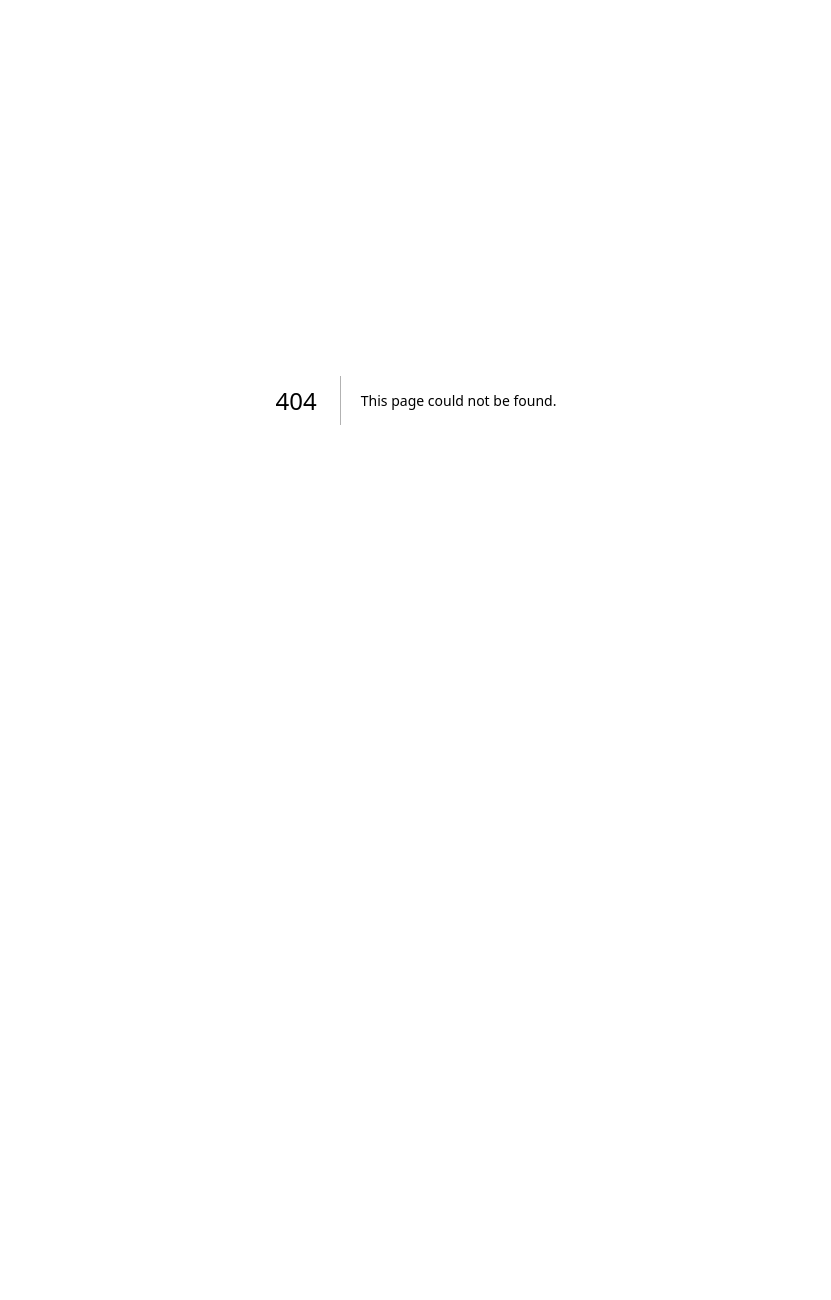
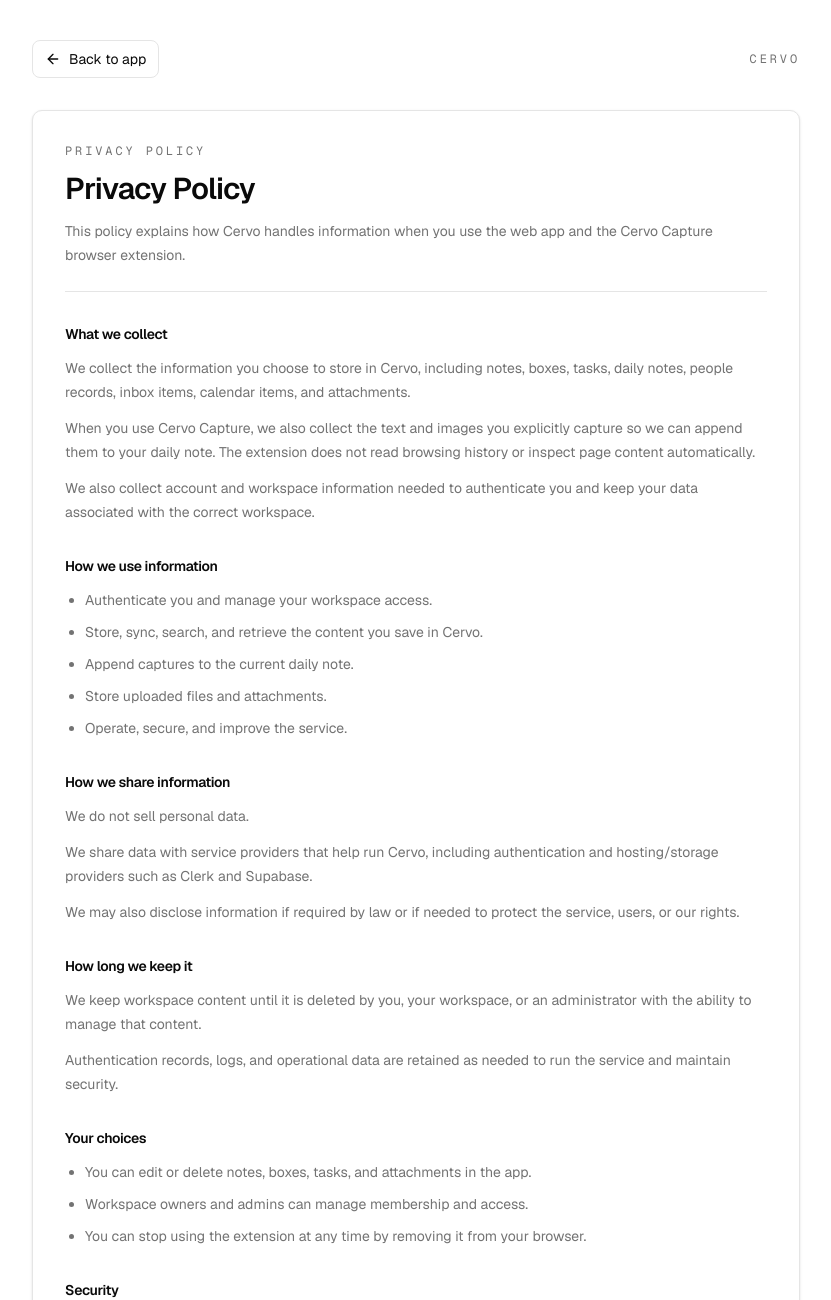
Before and after one commit to silicon-mania/cervo, a Next.js app: page /privacy in a window 1280 px wide. Before the commit this address had no page. Shown: the top 1300 px of the page, without its empty margins (224-1055 px from the left). Before the commit the page ends 800 px from the top, so only its background shows below. Built offline with nearby package versions, Linux system fonts and the light colour scheme.

Commit message:
feat(privacy-policy) created a privacy policy

```diff
--- /dev/null
+++ b/src/app/privacy/page.tsx
@@ -0,0 +1,132 @@
+import type { Metadata } from "next";
+import type { ReactNode } from "react";
+import Link from "next/link";
+import { ArrowLeft } from "lucide-react";
+
+export const metadata: Metadata = {
+  title: "Privacy Policy | Cervo",
+  description: "Privacy policy for Cervo and the Cervo Capture extension.",
+};
+
+function Section({
+  title,
+  children,
+}: Readonly<{
+  title: string;
+  children: ReactNode;
+}>) {
+  return (
+    <section className="space-y-3">
+      <h2 className="text-sm font-semibold tracking-tight text-foreground">{title}</h2>
+      <div className="space-y-3 text-sm leading-6 text-muted-foreground">{children}</div>
+    </section>
+  );
+}
+
+export default function PrivacyPolicyPage() {
+  return (
+    <main className="min-h-svh bg-background px-6 py-10 text-foreground sm:px-8 lg:px-10">
+      <div className="mx-auto flex w-full max-w-3xl flex-col gap-8">
+        <div className="flex items-center justify-between gap-4">
+          <Link
+            href="/"
+            className="inline-flex items-center gap-2 rounded-md border border-border bg-background px-3 py-2 text-sm text-foreground transition-colors hover:bg-muted"
+          >
+            <ArrowLeft className="size-4" aria-hidden="true" />
+            Back to app
+          </Link>
+          <span className="font-mono text-xs uppercase tracking-[0.24em] text-muted-foreground">
+            Cervo
+          </span>
+        </div>
+
+        <div className="rounded-lg border border-border bg-card p-6 shadow-sm sm:p-8">
+          <div className="space-y-3 border-b border-border pb-6">
+            <p className="font-mono text-xs uppercase tracking-[0.24em] text-muted-foreground">
+              Privacy Policy
+            </p>
+            <h1 className="text-2xl font-semibold tracking-tight sm:text-3xl">Privacy Policy</h1>
+            <p className="max-w-2xl text-sm leading-6 text-muted-foreground">
+              This policy explains how Cervo handles information when you use the web app and the
+              Cervo Capture browser extension.
+            </p>
+          </div>
+
+          <div className="mt-8 space-y-8">
+            <Section title="What we collect">
+              <p>
+                We collect the information you choose to store in Cervo, including notes, boxes,
+                tasks, daily notes, people records, inbox items, calendar items, and attachments.
+              </p>
+              <p>
+                When you use Cervo Capture, we also collect the text and images you explicitly
+                capture so we can append them to your daily note. The extension does not read
+                browsing history or inspect page content automatically.
+              </p>
+              <p>
+                We also collect account and workspace information needed to authenticate you and
+                keep your data associated with the correct workspace.
+              </p>
+            </Section>
+
+            <Section title="How we use information">
+              <ul className="list-disc space-y-2 pl-5">
+                <li>Authenticate you and manage your workspace access.</li>
+                <li>Store, sync, search, and retrieve the content you save in Cervo.</li>
+                <li>Append captures to the current daily note.</li>
+                <li>Store uploaded files and attachments.</li>
+                <li>Operate, secure, and improve the service.</li>
+              </ul>
+            </Section>
+
+            <Section title="How we share information">
+              <p>We do not sell personal data.</p>
+              <p>
+                We share data with service providers that help run Cervo, including authentication
+                and hosting/storage providers such as Clerk and Supabase.
+              </p>
+              <p>
+                We may also disclose information if required by law or if needed to protect the
+                service, users, or our rights.
+              </p>
+            </Section>
+
+            <Section title="How long we keep it">
+              <p>
+                We keep workspace content until it is deleted by you, your workspace, or an
+                administrator with the ability to manage that content.
+              </p>
+              <p>
+                Authentication records, logs, and operational data are retained as needed to run
+                the service and maintain security.
+              </p>
+            </Section>
+
+            <Section title="Your choices">
+              <ul className="list-disc space-y-2 pl-5">
+                <li>You can edit or delete notes, boxes, tasks, and attachments in the app.</li>
+                <li>Workspace owners and admins can manage membership and access.</li>
+                <li>You can stop using the extension at any time by removing it from your browser.</li>
+              </ul>
+            </Section>
+
+            <Section title="Security">
+              <p>
+                We use reasonable administrative, technical, and organizational safeguards to help
+                protect your information. No system is perfectly secure, so we cannot guarantee
+                absolute security.
+              </p>
+            </Section>
+
+            <Section title="Contact">
+              <p>
+                If you have privacy questions, contact the team that provided your Cervo
+                deployment or the workspace owner who manages your account.
+              </p>
+            </Section>
+          </div>
+        </div>
+      </div>
+    </main>
+  );
+}
```
